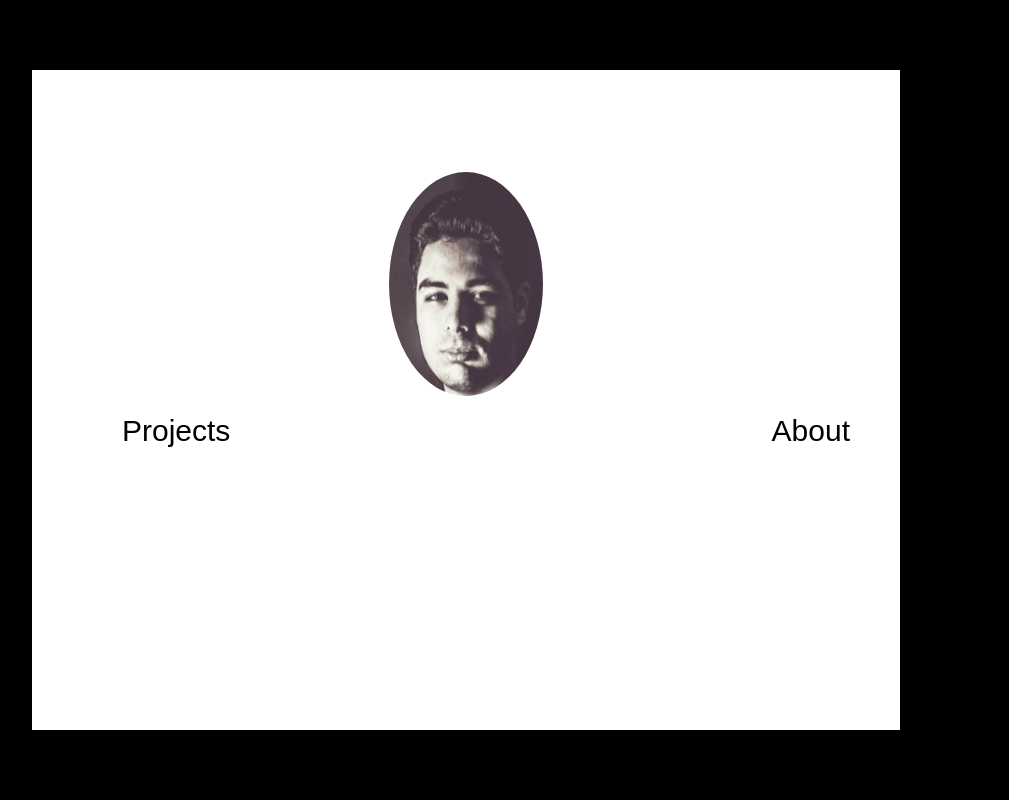
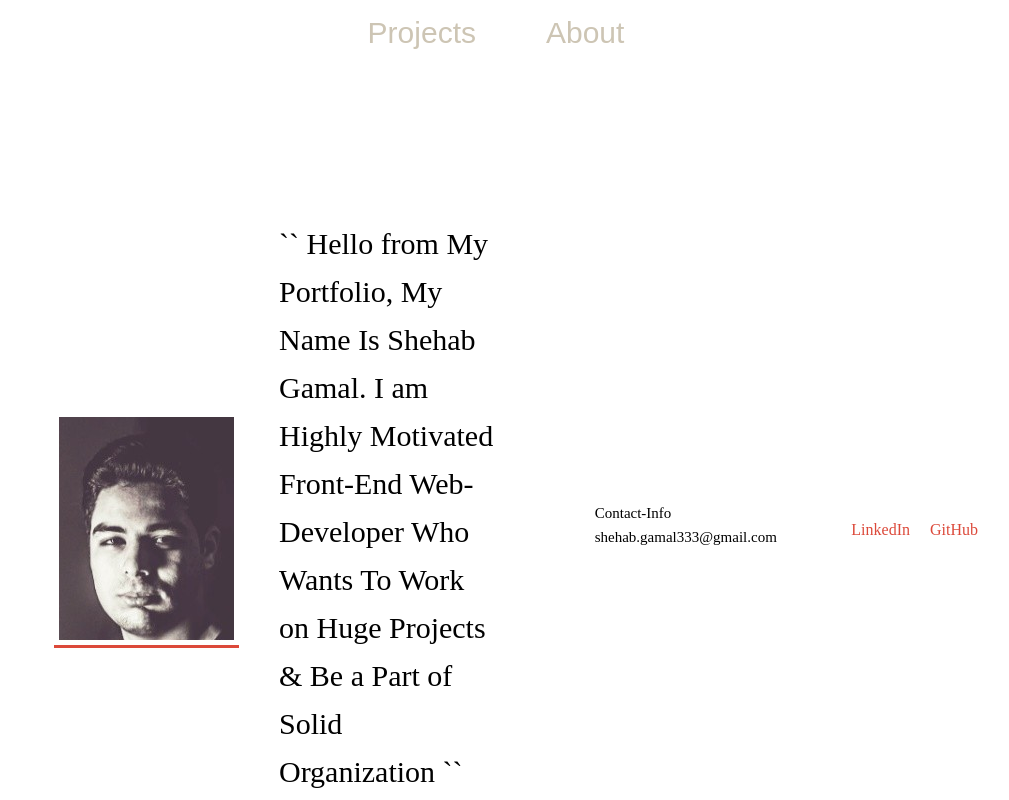
Before and after one commit to ShehabGamal/Personal-Portfolio, a React (Create React App) app: page / in a window 1280 px wide. Shown: the top 800 px of the page, without its empty margins (174-1183 px from the left). Built offline with nearby package versions, Linux system fonts and the light colour scheme.

Commit message:
Switching The layout

```diff
--- a/src/App.js
+++ b/src/App.js
@@ -5,45 +5,26 @@ import { BrowserRouter, Route } from "react-router-dom";
 import Home from "./Components/Home/Home.js";
 import About from "./Components/About/About.js";
 import styled from "styled-components";
-import img from "./Components/Casual.png";
-const Wrapper = styled.div`
-  background: ${(props) => props.theme.background};
-  height: 100vh;
+
+const BasicHeader = styled.header`
   display: flex;
+  margin: 0 auto;
+  height: 80px;
   justify-content: center;
-  align-items: center;
-  overflow: hidden;
+  margin-bottom: 80px;
 `;
-const Container = styled.div`
-  background: ${(props) => props.theme.extraColor};
-  height: 70vh;
-  padding-top: 100px;
-  padding-left: 50px;
-  padding-right: 50px;
-  width: 60%;
-  margin: 10% auto;
-`;
-const Image = styled.img`
-  border: 2px solid white;
-  border-radius: 50%;
-  width: 20%;
-  height: 40%;
-  display: block;
-  margin-right: auto;
-  margin-left: auto;
-`;
+
 function App() {
   return (
-    <Wrapper>
-      <Container>
-        <Image src={img} alt="" />
+    <body>
+      <BasicHeader>
         <BrowserRouter>
           <Navbar />
-          <Route exact path="/Home" component={Home} />
-          <Route path="/About" component={About} />
         </BrowserRouter>
-      </Container>
-    </Wrapper>
+      </BasicHeader>
+      <About />
+      <Home />
+    </body>
   );
 }
 
--- a/src/Components/About/About.js
+++ b/src/Components/About/About.js
@@ -1,18 +1,78 @@
 import React from "react";
 import styled from "styled-components";
+import img from "../../Components/Image/Casual.png";
 
 const BasicDiv = styled.div`
   display: flex;
+  width: 80%;
   margin-left: auto;
   margin-right: auto;
   justify-content: center;
   align-items: center;
+  border-bottom: 5px solid #360a14;
+  padding: 20px 50px 20px 50px;
+  height: 100%;
+  over-flow: hidden;
 `;
-
+const Image = styled.img`
+  border-bottom: 3px solid #dc493a;
+  width: 20%;
+  height: 20%;
+  display: flex;
+  justify-content: left;
+  align-items: left;
+  padding: 5px;
+  margin-left: 100px;
+`;
+const Intro = styled.p`
+  display: flex;
+  justify-content: center;
+  align-items: center;
+  font-size: 30px;
+  margin-left: 30px;
+  margin-bottom: 25px;
+  margin-right: 25px;
+  width: 100%;
+  line-height: 1.6;
+  height: 100%;
+  padding: 10px;
+  font-familiy: sans-serif, Helvatica, Verdana;
+`;
+const OutsideLinks = styled.a`
+  display: flex;
+  text-decoration: none;
+  color: ${(props) => props.theme.extraColor};
+  margin-left: 20px;
+`;
+const ContactInfo = styled(Intro)`
+  font-size: 15px;
+`;
 const About = () => {
   return (
     <BasicDiv>
-      <p>Hello from About My favorite school Subject is chemisty</p>
+      <Image src={img} alt="" />
+      <Intro>
+        `` Hello from My Portfolio, My Name Is Shehab Gamal. I am Highly
+        Motivated Front-End Web-Developer Who Wants To Work on Huge Projects &
+        Be a Part of Solid Organization ``
+        <br />
+        <br />
+      </Intro>
+      <ContactInfo>
+        Contact-Info
+        <br />
+        shehab.gamal333@gmail.com
+        <br />
+      </ContactInfo>
+      <OutsideLinks
+        href="https://www.linkedin.com/in/shehab-el-deen-gamal-773010130/"
+        target="_Blank"
+      >
+        LinkedIn
+      </OutsideLinks>
+      <OutsideLinks href="https://github.com/ShehabGamal" target="_Blank">
+        GitHub
+      </OutsideLinks>
     </BasicDiv>
   );
 };
--- a/src/Components/Nav bar/Nav.js
+++ b/src/Components/Nav bar/Nav.js
@@ -4,25 +4,24 @@ import styled from "styled-components";
 
 const BasicNavLink = styled(NavLink)`
   text-decoration: none;
-  color: ${(props) => props.theme.background};
-  font-family: sans-serif;
+  color: ${(props) => props.theme.foreground};
+  font-family: sans-serif, Helvatica, Verdana;
   font-size: 30px;
   &:hover {
-    background: ${(props) => props.theme.background};
+    background: ${(props) => props.theme.foreground};
     color: ${(props) => props.theme.extraColor};
-    border: ${(props) => props.theme.extraColor};
+    border: 2px solid #dc493a;
   }
+  margin: 10px 20px 10px 40px;
+  padding: 5px;
 `;
-const BasicNavLink2 = styled(BasicNavLink)`
-  float: right;
-`;
+const BasicNavLink2 = styled(BasicNavLink)``;
 const Navbar = () => {
   return (
     <div className="navbar">
       <div className="container">
         <ul>
           <BasicNavLink to="/Home">Projects</BasicNavLink>
-
           <BasicNavLink2 to="/About">About</BasicNavLink2>
         </ul>
       </div>
--- a/src/Components/Theme/Theme.js
+++ b/src/Components/Theme/Theme.js
@@ -1,9 +1,9 @@
 const theme = {
-  mainColor: "",
-  secondaryColor: "",
-  foreground: "",
-  background: "#000000",
-  extraColor: "#ffffff",
+  mainColor: "#121420",
+  secondaryColor: "#360A14",
+  foreground: "#CDC5B4",
+  background: "#F8E5EE",
+  extraColor: "#DC493A",
 };
 
 export default theme;
```
Also changed, not shown: src/Components/Image/Casual.png (renamed from src/Components/Casual.png).
